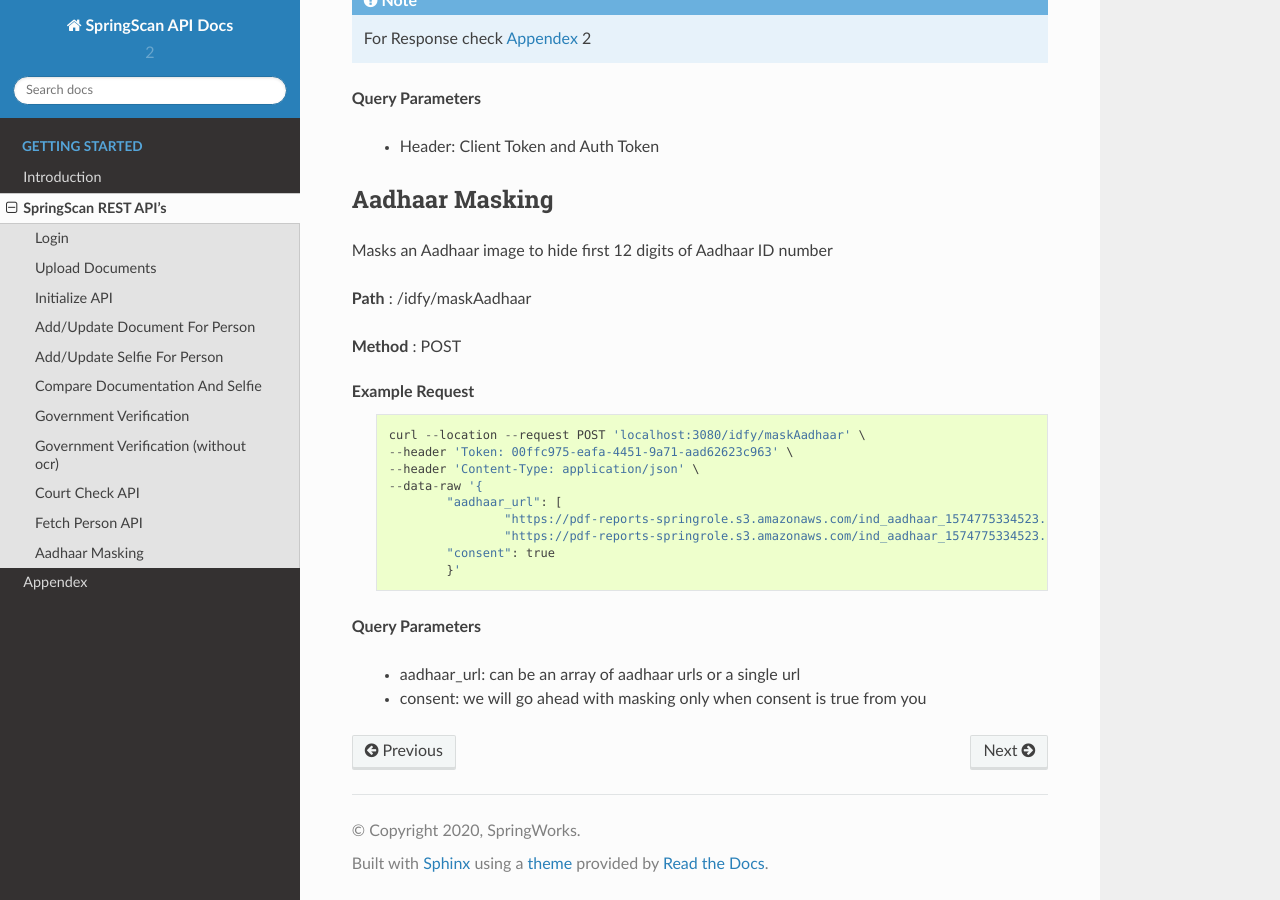
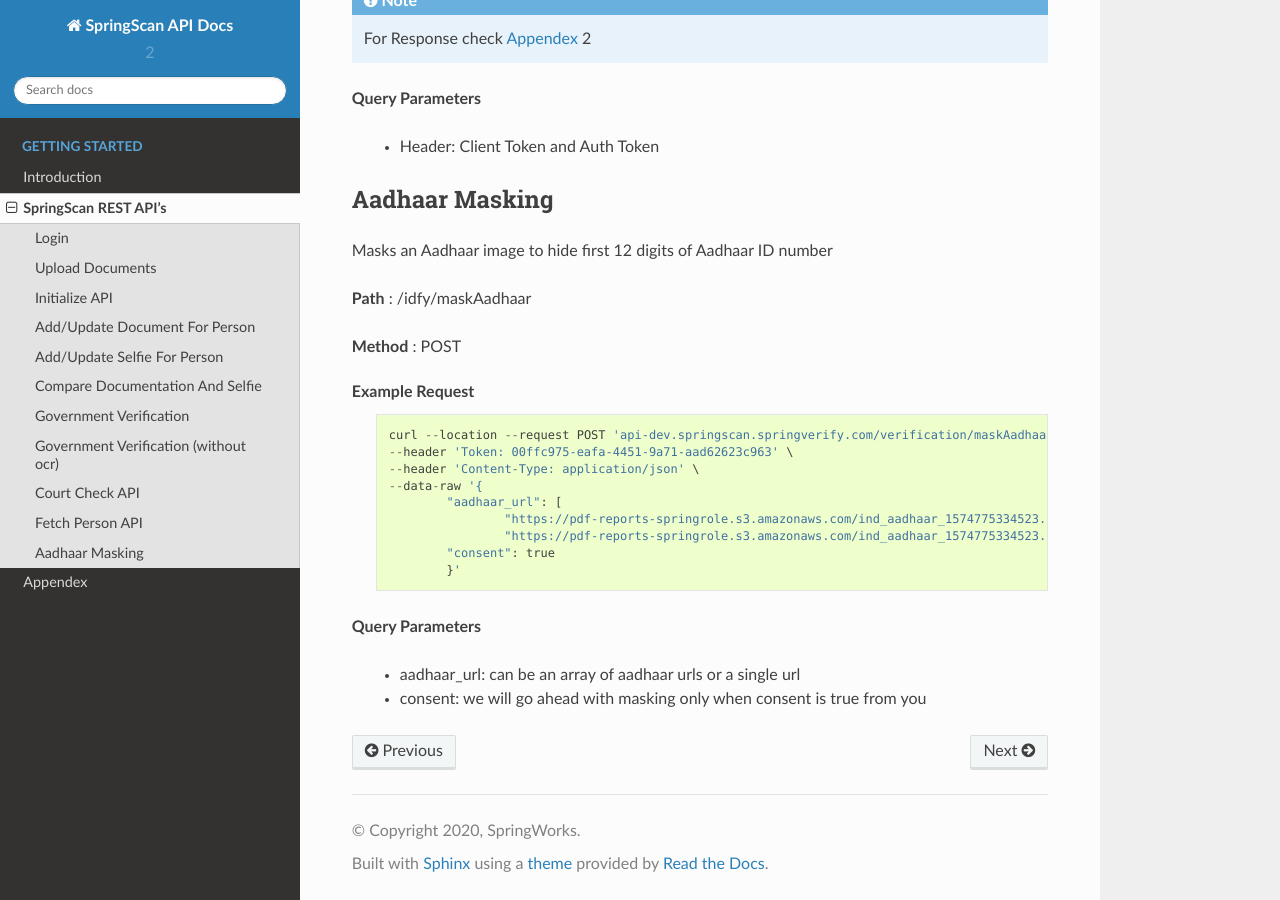
Before and after one commit to SpringRole/springscan-documentation, a Sphinx documentation site: the page built from source/gettingStarted/authentication.rst, in a window 1280 px wide and 900 px high, scrolled down 7990 px. Built offline with Sphinx 7.4.7 and the Read the Docs theme 2.0.0, drawn with Linux system fonts in a browser that asks for light colours.

Commit message:
verification

```diff
--- a/source/gettingStarted/authentication.rst
+++ b/source/gettingStarted/authentication.rst
@@ -388,7 +388,7 @@
 **Example Request**
  	.. code::
 
-		curl --location --request POST 'localhost:3080/idfy/maskAadhaar' \
+		curl --location --request POST 'api-dev.springscan.springverify.com/verification/maskAadhaar' \
 		--header 'Token: 00ffc975-eafa-4451-9a71-aad62623c963' \
 		--header 'Content-Type: application/json' \
 		--data-raw '{
```
